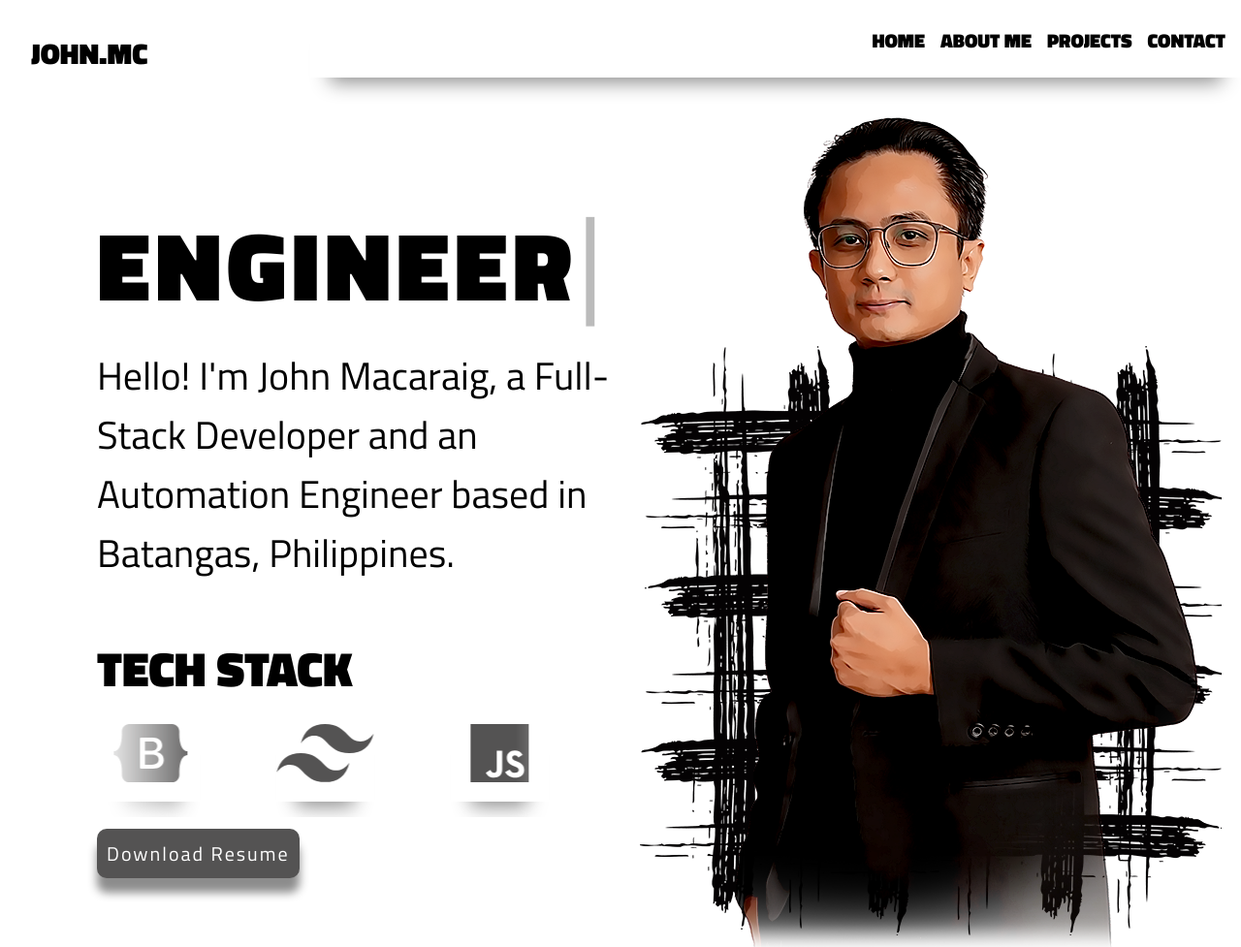
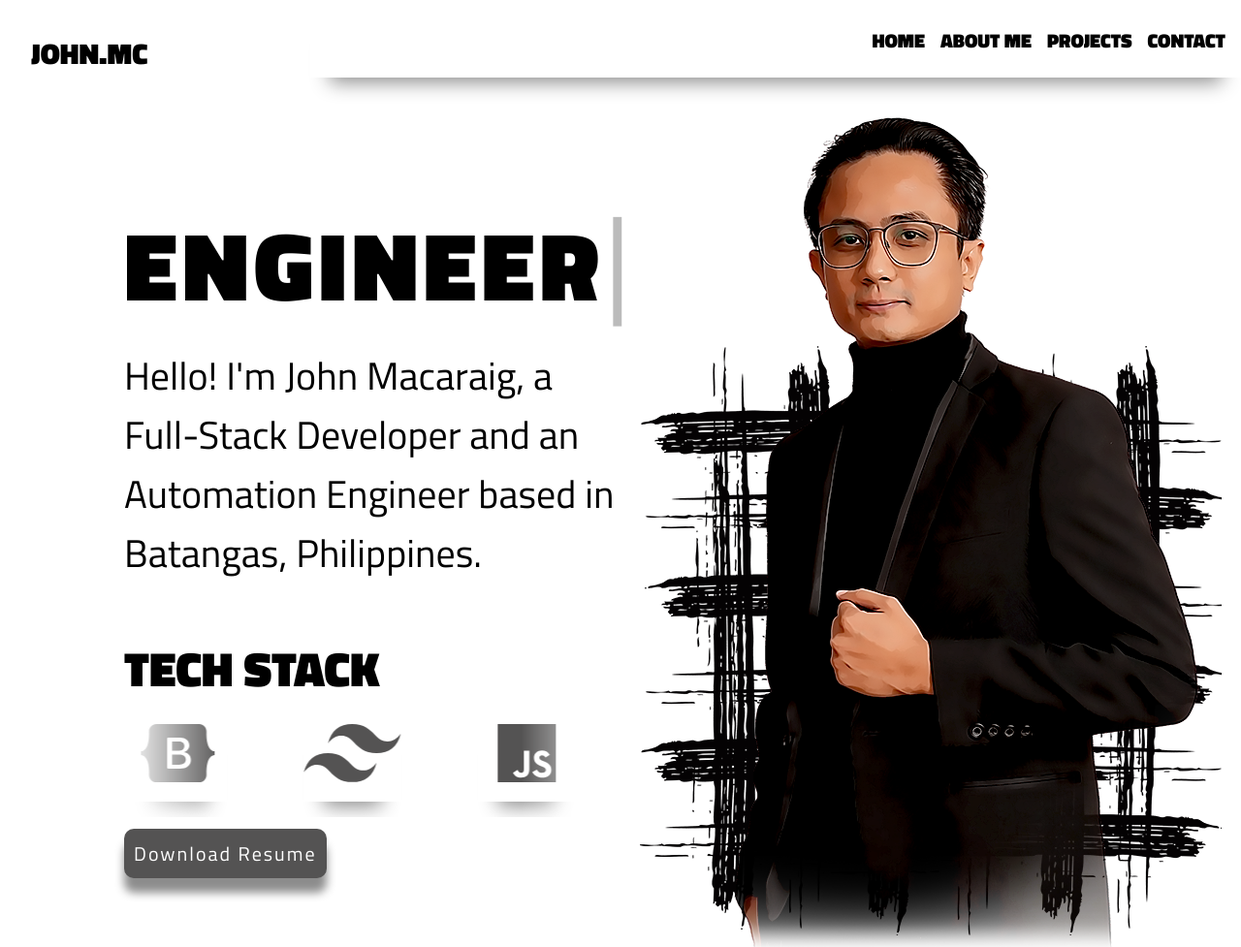
Before and after one commit to jedmcraig/webportfolio, a plain HTML site: page index.html in a window 1280 px wide. Shown: the top 977 px of the page at 97% size. Drawn offline with nearby package versions, Linux system fonts and the light colour scheme.

Commit message:
final capstone

```diff
--- a/style.css
+++ b/style.css
@@ -137,8 +137,12 @@ body {
     font-size: min(4vw, 40px);
     text-align: left;
     /* border: 2px solid lime; */
-    padding-left: 100px;
+    padding-left: 10vw;
     background-color: #fff;
+}
+
+@media (max-width: 800) {
+
 }
 
 .description h1 {
```
